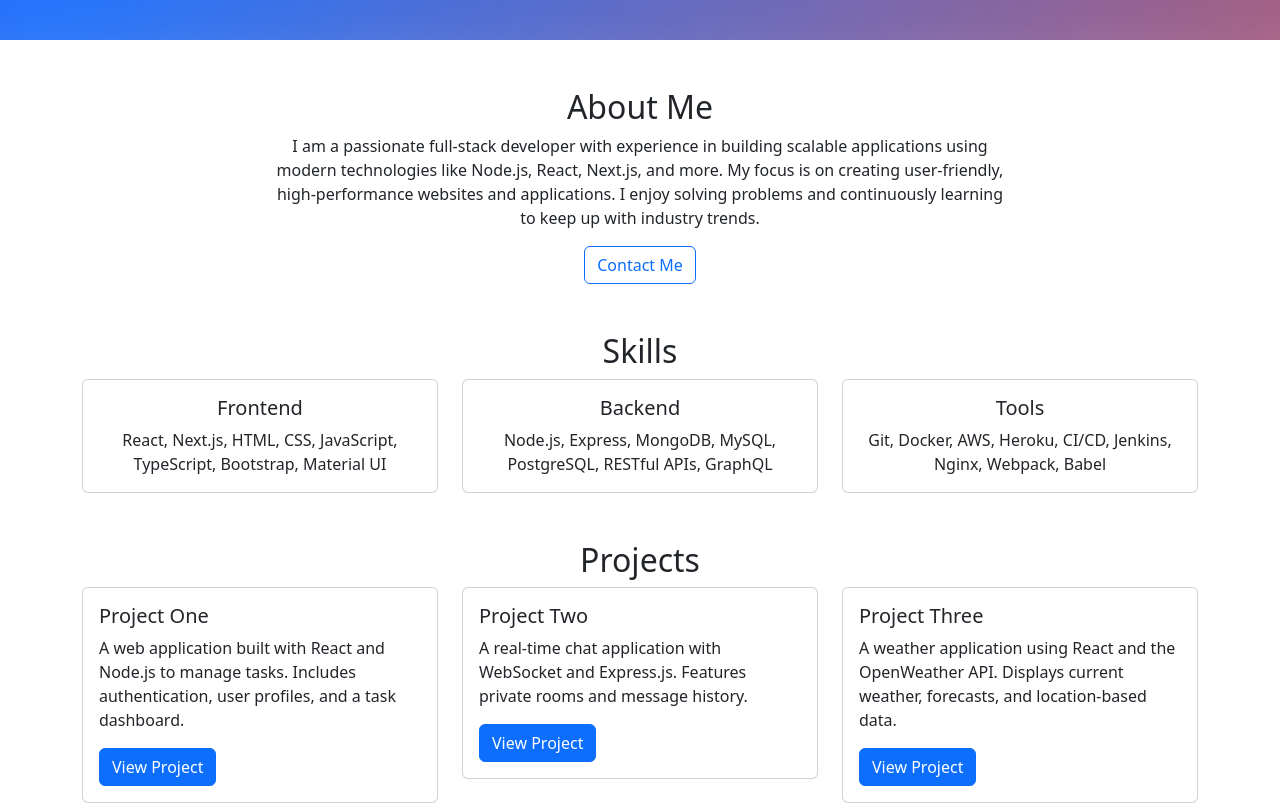
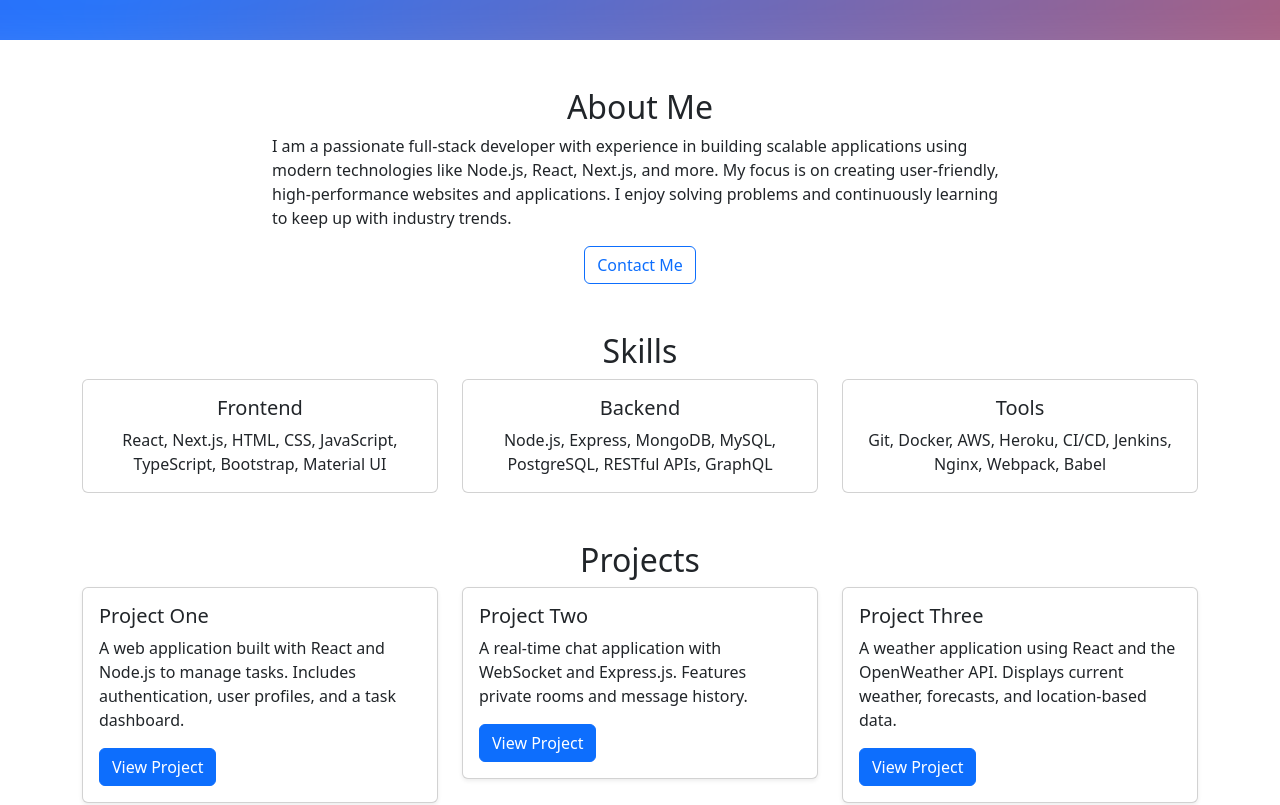
Before and after one commit to tmw88/portfolio-site, a Next.js app in the folder frontend/: page / in a window 1280 px wide. Shown: the part 760-1565 px from the top of the page. Built offline with nearby package versions, Linux system fonts and the light colour scheme.

Commit message:
Cleaned frontend

```diff
--- /dev/null
+++ b/frontend/app/components/AboutMe.js
@@ -0,0 +1,38 @@
+"use client"; // Required for interactive components in Next.js App Router
+import { Container, Row, Col, Button } from "react-bootstrap";
+import { motion } from "framer-motion";
+
+const AboutMe = () => {
+  const fadeInSection = {
+    initial: { opacity: 0 },
+    whileInView: { opacity: 1 },
+    transition: { duration: 1 },
+  };
+
+  return (
+    <Container className="mt-5" id="about">
+      <motion.div {...fadeInSection}>
+        <Row className="justify-content-center">
+          <Col md={8}>
+            <h2 className="text-center">About Me</h2>
+            <p>
+              I am a passionate full-stack developer with experience in
+              building scalable applications using modern technologies
+              like Node.js, React, Next.js, and more. My focus is on
+              creating user-friendly, high-performance websites and
+              applications. I enjoy solving problems and continuously
+              learning to keep up with industry trends.
+            </p>
+            <div className="d-flex justify-content-center">
+                <Button variant="outline-primary" href="#contact">
+                    Contact Me
+                </Button>
+            </div>
+          </Col>
+        </Row>
+      </motion.div>
+    </Container>
+  );
+};
+
+export default AboutMe;
--- /dev/null
+++ b/frontend/app/components/Navbar.js
@@ -0,0 +1,37 @@
+"use client"; // Required for interactive components in Next.js App Router
+import { Navbar, Nav, Container } from "react-bootstrap";
+
+const CustomNavbar = () => {
+  return (
+    <Navbar
+      fixed="top"
+      expand="lg"
+      style={{
+        backgroundColor: "rgba(30, 30, 30, 0.8)", // Dark gray with transparency
+        backdropFilter: "blur(10px)", // Slight blur effect
+      }}
+    >
+      <Container>
+        <Navbar.Brand href="#" className="text-white fw-bold">
+          Tristan Winship
+        </Navbar.Brand>
+        <Navbar.Toggle aria-controls="navbar-nav" className="border-0" />
+        <Navbar.Collapse id="navbar-nav" className="justify-content-end">
+          <Nav>
+            <Nav.Link href="#about" className="text-white">
+              About
+            </Nav.Link>
+            <Nav.Link href="#projects" className="text-white">
+              Projects
+            </Nav.Link>
+            <Nav.Link href="#contact" className="text-white">
+              Contact
+            </Nav.Link>
+          </Nav>
+        </Navbar.Collapse>
+      </Container>
+    </Navbar>
+  );
+};
+
+export default CustomNavbar;
--- /dev/null
+++ b/frontend/app/components/ProjectCard.js
@@ -0,0 +1,29 @@
+"use client"; // Required for client-side interactions
+
+import { Card, Button } from "react-bootstrap";
+import { motion } from "framer-motion";
+
+const ProjectCard = ({ title, description, link }) => {
+  return (
+    <motion.div
+      whileHover={{
+        scale: 1.05,
+        y: -5,
+        boxShadow: "0px 10px 15px rgba(0, 0, 0, 0.2)",
+      }}
+      transition={{ type: "spring", stiffness: 200, damping: 10 }}
+    >
+      <Card style={{ width: "100%", cursor: "pointer" }} className="shadow-sm">
+        <Card.Body>
+          <Card.Title>{title}</Card.Title>
+          <Card.Text>{description}</Card.Text>
+          <Button variant="primary" href={link} target="_blank">
+            View Project
+          </Button>
+        </Card.Body>
+      </Card>
+    </motion.div>
+  );
+};
+
+export default ProjectCard;
--- /dev/null
+++ b/frontend/app/hooks/useFadeIn.js
@@ -0,0 +1,24 @@
+import { useState, useEffect } from "react";
+
+const useFadeIn = () => {
+  const [showContent, setShowContent] = useState(false);
+
+  useEffect(() => {
+    // Delay the appearance of the main content after the intro animation
+    const timer = setTimeout(() => {
+      setShowContent(true);
+    }, 2000); // 2-second delay
+
+    return () => clearTimeout(timer);
+  }, []);
+
+  const fadeInSection = {
+    initial: { opacity: 0 },
+    whileInView: { opacity: 1 },
+    transition: { duration: 1 },
+  };
+
+  return { showContent, fadeInSection };
+};
+
+export default useFadeIn;
--- a/frontend/app/page.js
+++ b/frontend/app/page.js
@@ -1,13 +1,10 @@
 /*page.js*/
-
-"use client"; // Required for interactive components in Next.js (App Router)
+"use client";
 
 import { useState, useEffect } from "react";
 import { motion, useInView } from "framer-motion"; // Import useInView hook
 import {
   Container,
-  Nav,
-  Navbar,
   Button,
   Row,
   Col,
@@ -21,58 +18,17 @@ import {
   FaMoon,
 } from "react-icons/fa";
 import "bootstrap/dist/css/bootstrap.min.css";
+import ProjectCard from "./components/ProjectCard";
+import CustomNavbar from "./components/Navbar";
+import AboutMe from "./components/AboutMe";
+import useFadeIn from "./hooks/useFadeIn";
 
 export default function Home() {
-  const [showContent, setShowContent] = useState(false);
-
-  useEffect(() => {
-    // Delay the appearance of the main content after the intro animation
-    const timer = setTimeout(() => {
-      setShowContent(true);
-    }, 2000); // 2-second delay
-
-    return () => clearTimeout(timer);
-  }, []);
-
-  // Function to animate each section on scroll
-  const fadeInSection = {
-    initial: { opacity: 0 },
-    whileInView: { opacity: 1 },
-    transition: { duration: 1 },
-  };
+  const { showContent, fadeInSection } = useFadeIn();
 
   return (
     <div>
-      {/* Navigation Bar (Apple-style) */}
-      <Navbar
-        fixed="top"
-        expand="lg"
-        style={{
-          backgroundColor: "rgba(30, 30, 30, 0.8)", // Dark gray with transparency
-          backdropFilter: "blur(10px)", // Slight blur effect
-        }}
-      >
-        <Container>
-          <Navbar.Brand href="#" className="text-white fw-bold">
-            Tristan Winship
-          </Navbar.Brand>
-          <Navbar.Toggle aria-controls="navbar-nav" className="border-0" />
-          <Navbar.Collapse id="navbar-nav" className="justify-content-end">
-            <Nav>
-              <Nav.Link href="#about" className="text-white">
-                About
-              </Nav.Link>
-              <Nav.Link href="#projects" className="text-white">
-                Projects
-              </Nav.Link>
-              <Nav.Link href="#contact" className="text-white">
-                Contact
-              </Nav.Link>
-            </Nav>
-          </Navbar.Collapse>
-        </Container>
-      </Navbar>
-
+      <CustomNavbar />
       {/* Hero Section with Fade-in Effect (Centered) */}
       <div className="heroSection">
         <Container>
@@ -107,32 +63,12 @@ export default function Home() {
       {/* Main Content - Delayed Fade-in */}
       {showContent && (
         <motion.div
-          initial={{ opacity: 0 }}
-          animate={{ opacity: 1 }}
-          transition={{ duration: 1 }}
+        initial={fadeInSection.initial}
+        whileInView={fadeInSection.whileInView}
+        transition={fadeInSection.transition}
         >
           {/* About Me Section */}
-          <Container className="mt-5 text-center" id="about">
-            <motion.div {...fadeInSection}>
-              <Row className="justify-content-center">
-                <Col md={8}>
-                  <h2>About Me</h2>
-                  <p>
-                    I am a passionate full-stack developer with experience in
-                    building scalable applications using modern technologies
-                    like Node.js, React, Next.js, and more. My focus is on
-                    creating user-friendly, high-performance websites and
-                    applications. I enjoy solving problems and continuously
-                    learning to keep up with industry trends.
-                  </p>
-                  <Button variant="outline-primary" href="#contact">
-                    Contact Me
-                  </Button>
-                </Col>
-              </Row>
-            </motion.div>
-          </Container>
-
+          <AboutMe />
           {/* Skills Section */}
           <Container className="mt-5" id="skills">
             <motion.div {...fadeInSection}>
@@ -200,33 +136,12 @@ export default function Home() {
                     link: "#",
                   },
                 ].map((project, index) => (
-                  <Col
-                    md={4}
-                    key={index}
-                    className="d-flex justify-content-center"
-                  >
-                    <motion.div
-                      whileHover={{
-                        scale: 1.1,
-                        y: -10,
-                        boxShadow: "0px 15px 20px rgba(0, 0, 0, 0.3)",
-                      }}
-                      transition={{
-                        type: "spring",
-                        stiffness: 200,
-                        damping: 10,
-                      }}
-                    >
-                      <Card style={{ width: "100%", cursor: "pointer" }}>
-                        <Card.Body>
-                          <Card.Title>{project.title}</Card.Title>
-                          <Card.Text>{project.description}</Card.Text>
-                          <Button variant="primary" href={project.link}>
-                            View Project
-                          </Button>
-                        </Card.Body>
-                      </Card>
-                    </motion.div>
+                  <Col md={4} key={index} className="d-flex justify-content-center">
+                    <ProjectCard
+                      title={project.title}
+                      description={project.description}
+                      link={project.link}
+                    />
                   </Col>
                 ))}
               </Row>
```
Also changed, not shown: frontend/app/context/ThemeContext.js (added).
